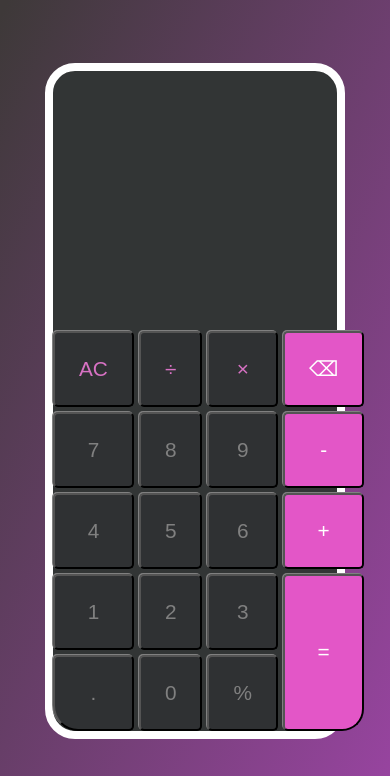
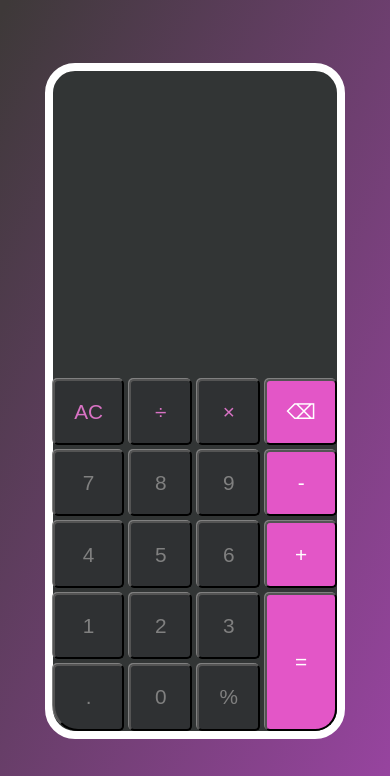
Before and after one commit to akashnaruka01/calculator, a plain HTML site: page index.html in a window 390 px wide. Shown: the part 68-844 px from the top of the page. Drawn offline with Linux system fonts and the light colour scheme.

Commit message:
responsive

```diff
--- a/style.css
+++ b/style.css
@@ -97,6 +97,9 @@ body{
         margin-top: 10px;
         font-size: 2rem;
     }
+    .Button{
+        padding: 1.2rem;
+    }
     .calci{
         width: 300px;
     }
```
